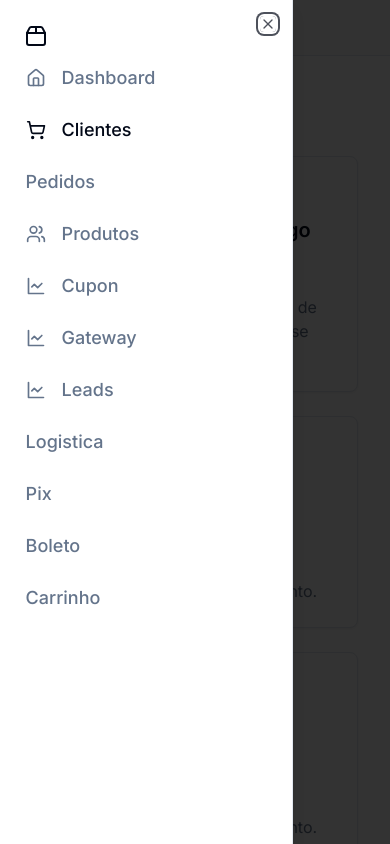
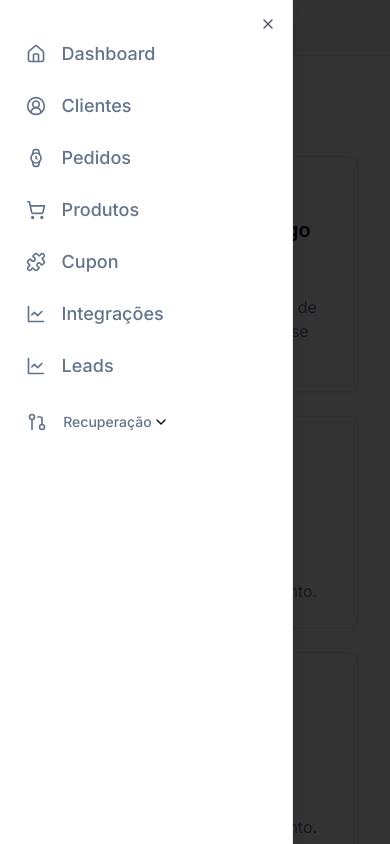
Before and after one commit to gabriel12121/lynx-checkout, a Next.js app: page /app in a window 390 px wide. Both pictures are taken after a click on the button "Toggle navigation menu". Shown: the top 844 px of the page. Built offline with nearby package versions, Linux system fonts and the light colour scheme.

Commit message:
mobile bug solve

```diff
--- a/src/app/(user)/layout.tsx
+++ b/src/app/(user)/layout.tsx
@@ -141,7 +141,7 @@
               <Link
                 href="/recover/carts"
                 className="flex items-center rounded-md px-3 py-2 text-sm font-medium transition-colors hover:bg-muted">
-                Customizar Frete
+                Customizar  Frete
               </Link>
             </CollapsibleContent>
           </Collapsible>
--- a/src/components/mobile-nav.tsx
+++ b/src/components/mobile-nav.tsx
@@ -17,7 +17,11 @@
   ShoppingCart,
   Users,
   ChevronDown,
-  Menu
+  Menu,
+  GitPullRequest,
+  Watch,
+  CircleUserRound,
+  Puzzle
 } from "lucide-react"
 import {
   Card,
@@ -26,6 +30,7 @@
   CardHeader,
   CardTitle,
 } from "@/components/ui/card"
+import { Collapsible, CollapsibleTrigger, CollapsibleContent } from "@/components/ui/collapsible";
 
 export default function  MobileNav(){
   return(
@@ -46,7 +51,6 @@
                   href="#"
                   className="flex items-center gap-2 text-lg font-semibold"
                 >
-                  <Package2 className="h-6 w-6" />
                   <span className="sr-only">Lynx Checkout</span>
                 </Link>
                 <Link
@@ -58,9 +62,9 @@
                 </Link>
                 <Link
                   href="/cliente"
-                  className="mx-[-0.65rem] flex items-center gap-4 rounded-xl px-3 py-2 text-foreground hover:text-foreground"
+                  className="mx-[-0.65rem] flex items-center gap-4 rounded-xl px-3 py-2 text-muted-foreground hover:text-foreground"
                 >
-                  <ShoppingCart className="h-5 w-5" />
+                  <CircleUserRound  className="h-5 w-5" />
                   Clientes
 
                 </Link>
@@ -68,29 +72,30 @@
                   href="/pedido"
                   className="mx-[-0.65rem] flex items-center gap-4 rounded-xl px-3 py-2 text-muted-foreground hover:text-foreground"
                 >
+                <Watch className="h-5 w-5" />
                   Pedidos
                 </Link>
                 <Link
                   href="/produto"
                   className="mx-[-0.65rem] flex items-center gap-4 rounded-xl px-3 py-2 text-muted-foreground hover:text-foreground"
                 >
-                  <Users className="h-5 w-5" />
+                  <ShoppingCart className="h-5 w-5"/>
                   Produtos
                 </Link>
                 <Link
                   href="/cupon"
                   className="mx-[-0.65rem] flex items-center gap-4 rounded-xl px-3 py-2 text-muted-foreground hover:text-foreground"
                 >
-                  <LineChart className="h-5 w-5" />
+                  <Puzzle className="h-5 w-5" />
                   Cupon
                 </Link>
 
                 <Link
-                  href="/gateway"
+                  href="/app"
                   className="mx-[-0.65rem] flex items-center gap-4 rounded-xl px-3 py-2 text-muted-foreground hover:text-foreground"
                 >
                   <LineChart className="h-5 w-5" />
-                  Gateway
+                  Integrações
                 </Link>
                 <Link
                   href="/leds"
@@ -99,28 +104,32 @@
                   <LineChart className="h-5 w-5" />
                   Leads
                 </Link>
-                              <Link
-                href="/settings/logistica"
-                className="mx-[-0.65rem] flex items-center gap-4 rounded-xl px-3 py-2 text-muted-foreground hover:text-foreground"
-
-              >
-                Logistica
+                    <Collapsible className="group">
+            <CollapsibleTrigger className="mx-[-0.65rem] flex items-center justify-between rounded-md px-3 py-2 text-sm font-medium transition-colors hover:bg-muted group-[.open]:bg-muted">
+              <Link href="#" className="mx-[-0.65rem] flex items-center gap-4 rounded-xl px-3 py-2 text-muted-foreground hover:text-primary" >
+               <GitPullRequest className="h-5 w-5" />
+                Recuperação
               </Link>
-                            <Link
+              <ChevronDown className="h-4 w-4 transition-transform group-[.open]:rotate-180" />
+            </CollapsibleTrigger>
+            <CollapsibleContent className="space-y-1 pl-6">
+              <Link
                 href="/recover/pix"
-                className="mx-[-0.65rem] flex items-center gap-4 rounded-xl px-3 py-2 text-muted-foreground hover:text-foreground">
+                className="mx-[-0.65rem] flex items-center gap-4 rounded-xl px-3 py-2 text-muted-foreground hover:text-primary">
                 Pix
               </Link>
               <Link
                 href="/recover/billet"
-                className="mx-[-0.65rem] flex items-center gap-4 rounded-xl px-3 py-2 text-muted-foreground hover:text-foreground">
+                className="mx-[-0.65rem] flex items-center gap-4 rounded-xl px-3 py-2 text-muted-foreground hover:text-primary">
                 Boleto
               </Link>
               <Link
                 href="/recover/carts"
-                className="mx-[-0.65rem] flex items-center gap-4 rounded-xl px-3 py-2 text-muted-foreground hover:text-foreground">
+                className="mx-[-0.65rem] flex items-center gap-4 rounded-xl px-3 py-2 text-muted-foreground hover:text-primary">
                 Carrinho
               </Link>
+            </CollapsibleContent>
+          </Collapsible>
               </nav>
             </SheetContent>
           </Sheet>
```
